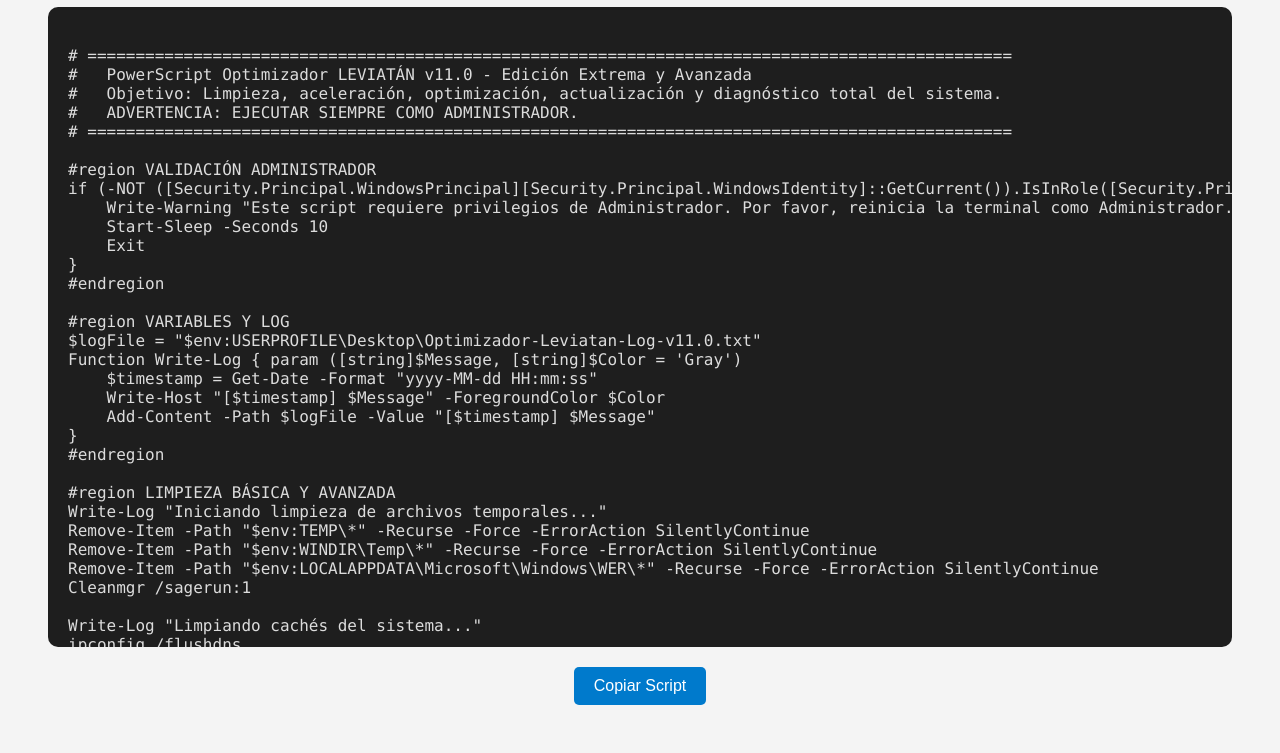
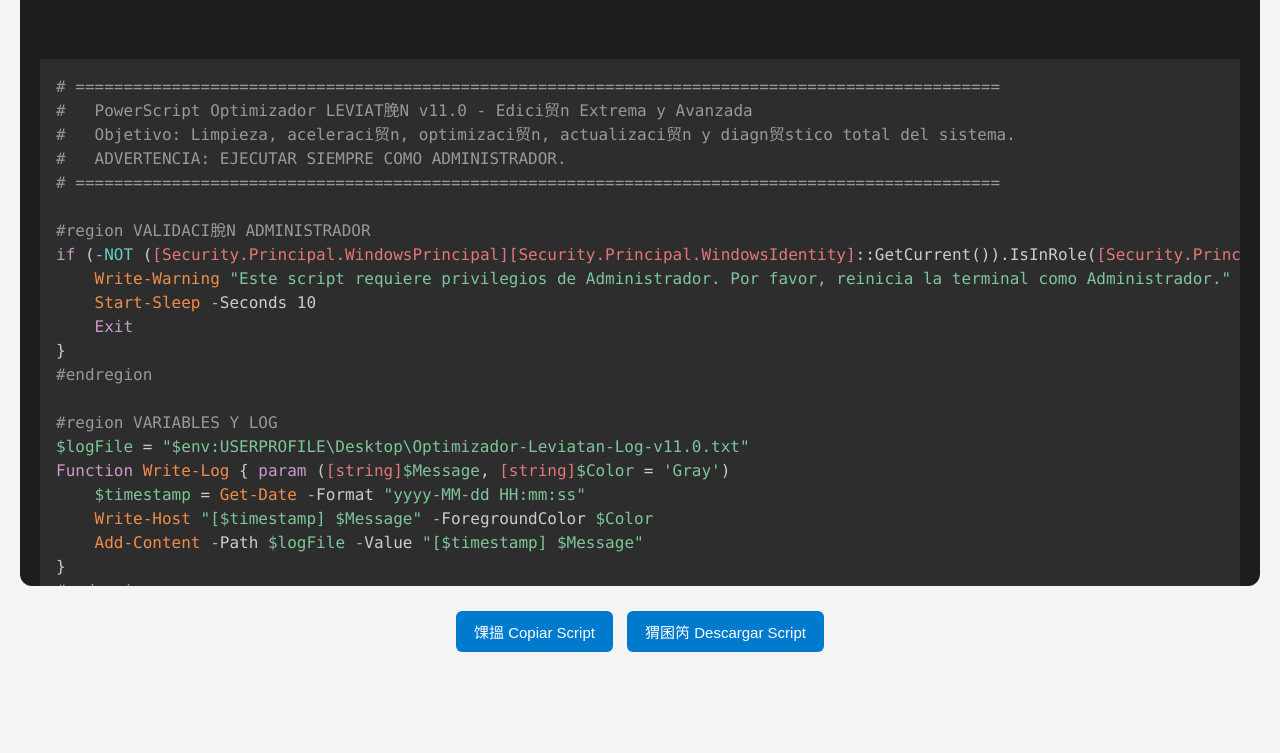
Before and after one commit to candilmartinalonso/limpiar.windows, a plain HTML site: page index.html in a window 1280 px wide. Shown: the part 121-874 px from the top of the page. After the commit the page ends 800 px from the top, so only its background shows below. Drawn offline with nearby package versions, Linux system fonts and the light colour scheme.

Commit message:
Update index.html

```diff
--- a/index.html
+++ b/index.html
@@ -1,57 +1,87 @@
-
 <!DOCTYPE html>
 <html lang="es">
 <head>
   <meta charset="UTF-8">
-    <title>Script Mejorado - LEVIATÁN v11.0</title>
+  <meta name="viewport" content="width=device-width, initial-scale=1.0">
+  <meta name="description" content="Script LEVIAT脕N v11.0 - Limpieza, aceleraci贸n y optimizaci贸n extrema de Windows.">
+  <title>LEVIAT脕N v11.0 - Optimizador Extremo</title>
+  <link rel="icon" href="favicon.ico" type="image/x-icon">
+  <link rel="preconnect" href="https://cdnjs.cloudflare.com" crossorigin>
+  <link rel="stylesheet" href="https://cdnjs.cloudflare.com/ajax/libs/prism/1.29.0/themes/prism-tomorrow.min.css">
   <style>
+    :root {
+      color-scheme: light dark;
+      --bg-light: #f4f4f4;
+      --bg-dark: #1e1e1e;
+      --text-light: #333;
+      --text-dark: #dcdcdc;
+      --primary: #007acc;
+      --primary-hover: #005a9e;
+    }
     body {
-            font-family: Arial, sans-serif;
-            background-color: #f4f4f4;
-            padding: 40px;
+      font-family: system-ui, Arial, sans-serif;
+      margin: 0;
+      padding: 20px;
+      background-color: var(--bg-light);
+      color: var(--text-light);
+      transition: background 0.3s, color 0.3s;
+    }
+    @media (prefers-color-scheme: dark) {
+      body {
+        background-color: var(--bg-dark);
+        color: var(--text-dark);
+      }
     }
     h1 {
       text-align: center;
-            color: #333;
+      font-size: 2rem;
+      margin-bottom: 20px;
     }
     .script-box {
-            background-color: #1e1e1e;
-            color: #dcdcdc;
+      background-color: var(--bg-dark);
+      color: var(--text-dark);
       padding: 20px;
-            border-radius: 10px;
+      border-radius: 12px;
       overflow-x: auto;
+      font-family: Consolas, monospace;
+      max-height: 70vh;
       white-space: pre;
-            font-family: Consolas, monospace;
-            max-height: 600px;
+      line-height: 1.4;
+    }
+    pre {
+      margin: 0;
+    }
+    .buttons {
+      margin-top: 20px;
+      text-align: center;
     }
     button {
-            margin-top: 20px;
-            padding: 10px 20px;
-            font-size: 16px;
-            background-color: #007acc;
+      margin: 5px;
+      padding: 10px 18px;
+      font-size: 15px;
+      background-color: var(--primary);
       color: white;
       border: none;
-            border-radius: 5px;
+      border-radius: 6px;
       cursor: pointer;
-            display: block;
-            margin-left: auto;
-            margin-right: auto;
+      transition: background 0.3s, transform 0.2s;
     }
     button:hover {
-            background-color: #005a9e;
+      background-color: var(--primary-hover);
+      transform: scale(1.05);
     }
   </style>
 </head>
 <body>
-    <h1>Script Mejorado - LEVIATÁN v11.0</h1>
-    <div class="script-box" id="scriptContent">
-# ================================================================================================
-#   PowerScript Optimizador LEVIATÁN v11.0 - Edición Extrema y Avanzada
-#   Objetivo: Limpieza, aceleración, optimización, actualización y diagnóstico total del sistema.
+  <h1>馃殌 LEVIAT脕N v11.0 - Optimizador Extremo</h1>
+  <div class="script-box">
+    <pre><code class="language-powershell" id="scriptContent"># ================================================================================================
+#   PowerScript Optimizador LEVIAT脕N v11.0 - Edici贸n Extrema y Avanzada
+#   Objetivo: Limpieza, aceleraci贸n, optimizaci贸n, actualizaci贸n y diagn贸stico total del sistema.
 #   ADVERTENCIA: EJECUTAR SIEMPRE COMO ADMINISTRADOR.
 # ================================================================================================
 
-#region VALIDACIÓN ADMINISTRADOR
+#region VALIDACI脫N ADMINISTRADOR
 if (-NOT ([Security.Principal.WindowsPrincipal][Security.Principal.WindowsIdentity]::GetCurrent()).IsInRole([Security.Principal.WindowsBuiltInRole]::Administrator)) {
     Write-Warning "Este script requiere privilegios de Administrador. Por favor, reinicia la terminal como Administrador."
     Start-Sleep -Seconds 10
@@ -68,31 +98,31 @@ Function Write-Log { param ([string]$Message, [string]$Color = 'Gray')
 }
 #endregion
 
-#region LIMPIEZA BÁSICA Y AVANZADA
+#region LIMPIEZA B脕SICA Y AVANZADA
 Write-Log "Iniciando limpieza de archivos temporales..."
 Remove-Item -Path "$env:TEMP\*" -Recurse -Force -ErrorAction SilentlyContinue
 Remove-Item -Path "$env:WINDIR\Temp\*" -Recurse -Force -ErrorAction SilentlyContinue
 Remove-Item -Path "$env:LOCALAPPDATA\Microsoft\Windows\WER\*" -Recurse -Force -ErrorAction SilentlyContinue
 Cleanmgr /sagerun:1
 
-Write-Log "Limpiando cachés del sistema..."
+Write-Log "Limpiando cach茅s del sistema..."
 ipconfig /flushdns
 Clear-RecycleBin -Force -ErrorAction SilentlyContinue
 del "$env:SystemRoot\SoftwareDistribution\Download\*" -Force -Recurse -ErrorAction SilentlyContinue
 del "$env:SystemRoot\Logs\CBS\*" -Force -Recurse -ErrorAction SilentlyContinue
 #endregion
 
-#region OPTIMIZACIÓN DE RED
+#region OPTIMIZACI脫N DE RED
 Write-Log "Reiniciando adaptadores de red..."
 Get-NetAdapter | Restart-NetAdapter -Confirm:$false -ErrorAction SilentlyContinue
 #endregion
 
-#region OPTIMIZACIÓN DE MEMORIA
+#region OPTIMIZACI脫N DE MEMORIA
 Write-Log "Liberando memoria RAM..."
 [System.GC]::Collect()
 #endregion
 
-#region DESACTIVACIÓN DE SERVICIOS INNECESARIOS
+#region DESACTIVACI脫N DE SERVICIOS INNECESARIOS
 Write-Log "Deteniendo servicios innecesarios..."
 $servicios = @("DiagTrack", "dmwappushservice", "XblGameSave", "WMPNetworkSvc", "MapsBroker")
 foreach ($svc in $servicios) {
@@ -101,26 +131,41 @@ foreach ($svc in $servicios) {
 }
 #endregion
 
-#region DIAGNÓSTICO Y REPARACIÓN
-Write-Log "Ejecutando diagnóstico de sistema..."
+#region DIAGN脫STICO Y REPARACI脫N
+Write-Log "Ejecutando diagn贸stico de sistema..."
 sfc /scannow
 DISM /Online /Cleanup-Image /RestoreHealth
 chkdsk C: /scan
 #endregion
 
-Write-Log "✅ Optimización finalizada. Revisa el archivo de log en tu escritorio." "Green"
-Pause
+Write-Log "鉁?Optimizaci贸n finalizada. Revisa el archivo de log en tu escritorio." "Green"
+Pause</code></pre>
   </div>
-    <button onclick="copyToClipboard()">Copiar Script</button>
+  <div class="buttons">
+    <button onclick="copyScript()">馃搵 Copiar Script</button>
+    <button onclick="downloadScript()">猬囷笍 Descargar Script</button>
+  </div>
 
+  <script src="https://cdnjs.cloudflare.com/ajax/libs/prism/1.29.0/prism.min.js"></script>
+  <script src="https://cdnjs.cloudflare.com/ajax/libs/prism/1.29.0/components/prism-powershell.min.js"></script>
   <script>
-        function copyToClipboard() {
-            const text = document.getElementById('scriptContent').innerText;
-            navigator.clipboard.writeText(text).then(function() {
-                alert('¡Script copiado al portapapeles!');
-            }, function(err) {
-                alert('Error al copiar: ', err);
+    function copyScript() {
+      const scriptText = document.getElementById('scriptContent').innerText;
+      navigator.clipboard.writeText(scriptText).then(() => {
+        alert('鉁?Script copiado al portapapeles.');
       });
+    }
+    function downloadScript() {
+      const scriptText = document.getElementById('scriptContent').innerText;
+      const blob = new Blob([scriptText], { type: 'text/plain;charset=utf-8' });
+      const url = URL.createObjectURL(blob);
+      const a = document.createElement('a');
+      a.href = url;
+      a.download = "Leviatan_v11.ps1";
+      document.body.appendChild(a);
+      a.click();
+      document.body.removeChild(a);
+      URL.revokeObjectURL(url);
     }
   </script>
 </body>
```
Lines whose indentation alone changed are shown as unchanged.
